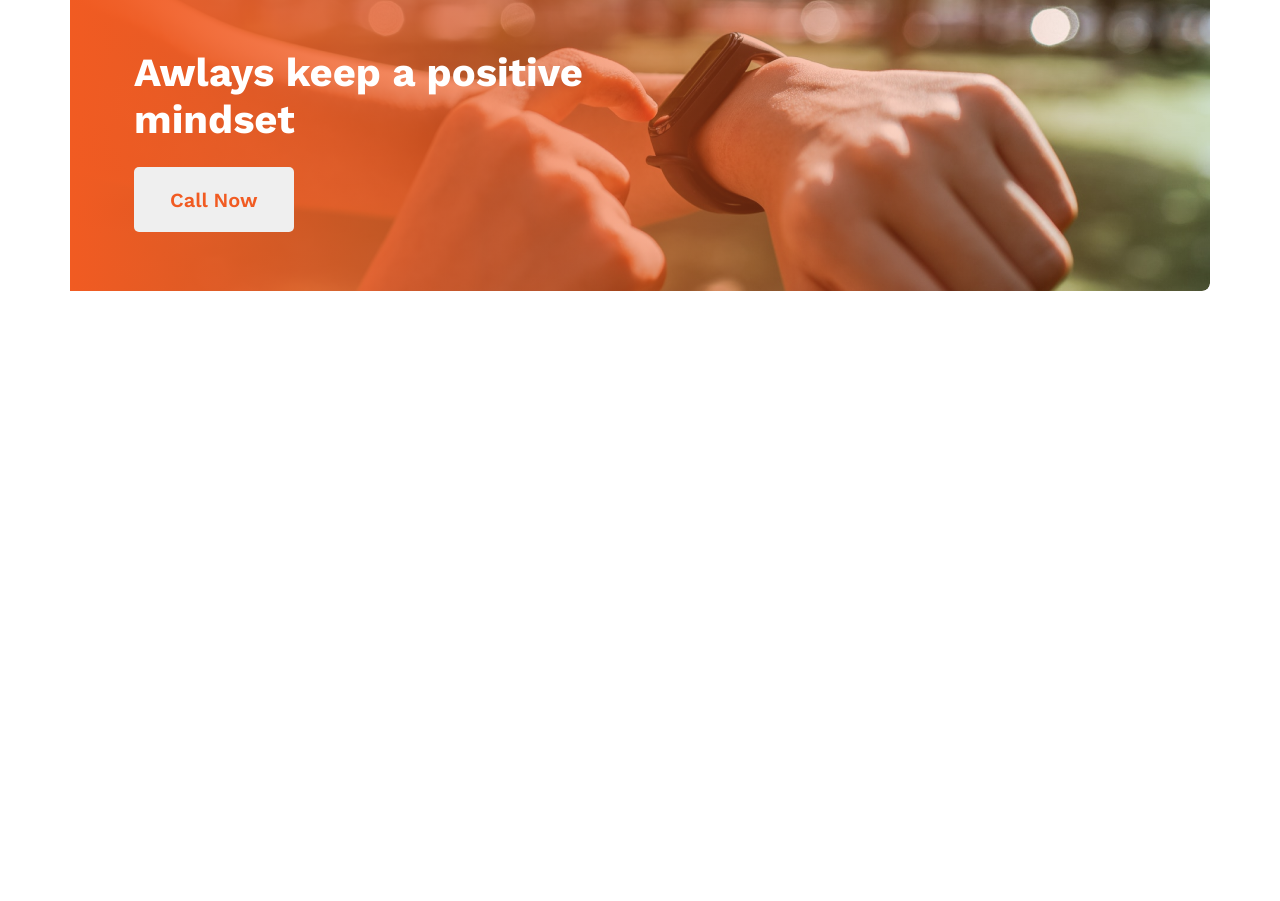
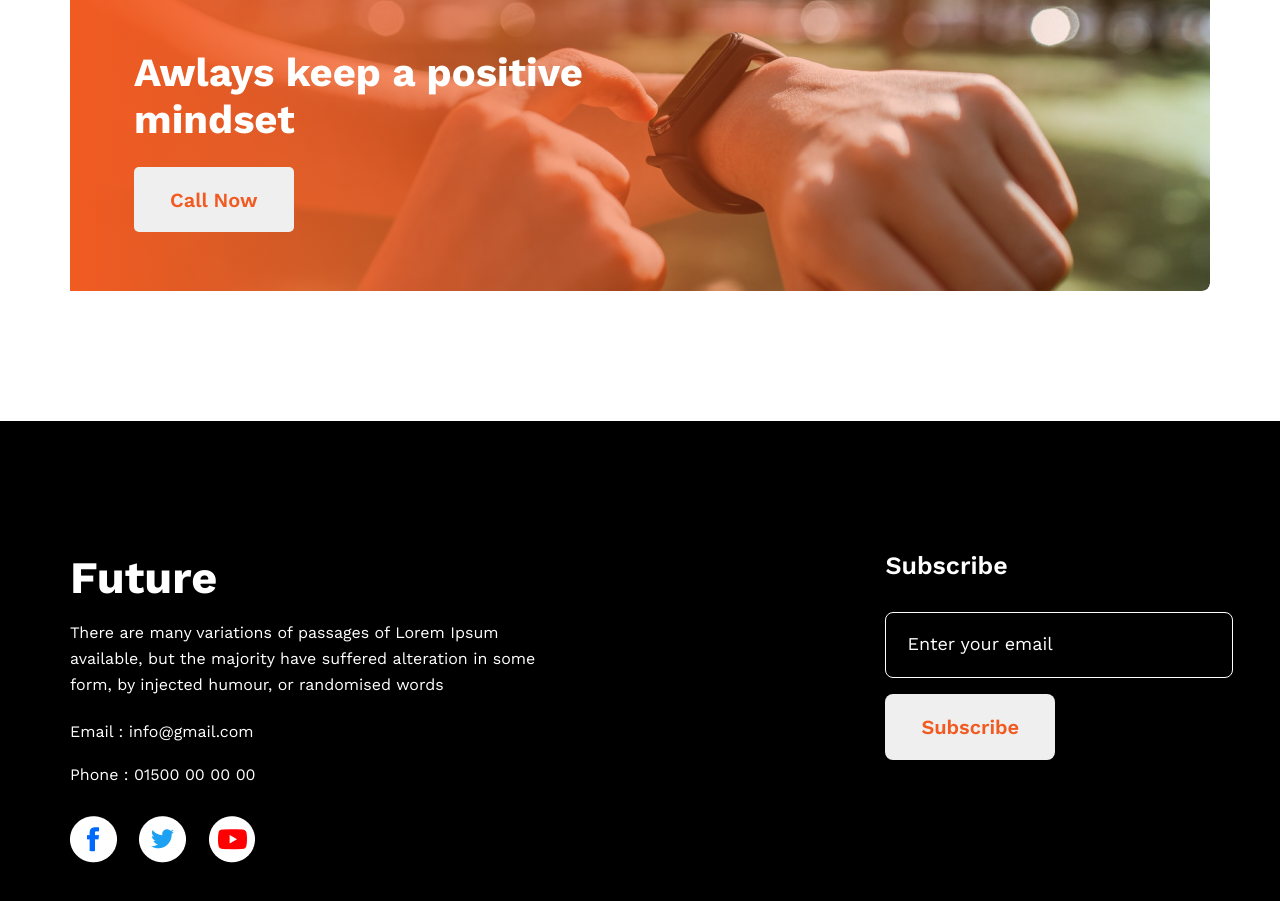
Before and after one commit to hasibulhasan372/new-year-new-hasib, a plain HTML site: page index.html in a window 1280 px wide. Shown: the part 2170-3071 px from the top of the page. Before the commit the page ends 2591 px from the top, so only its background shows below. Drawn offline with nearby package versions, Linux system fonts and the light colour scheme.

Commit message:
footer added & failur icon resize

```diff
--- a/index.html
+++ b/index.html
@@ -54,11 +54,11 @@
                         <h2 class="failur-title">My failures of previous year</h2>
                         <p class="failur-description">Contrary to popular belief, Lorem Ipsum is not simply random text. It has roots in a piece of classical Latin literature from 45 BC, making it over 2000 years old. Richard McClintock. </p>
                             <ul class="failur-list">
-                                <li class="failur-list-reason"><img src="images/icons/check.png" alt="check.png"> Contrary to popular belief, is not simply.</li>
-                                <li class="failur-list-reason"> <img src="images/icons/check.png" alt="check.png"> Contrary to popular belief.</li>
-                                <li class="failur-list-reason"> <img src="images/icons/check.png" alt="check.png"> Contrary to popular , is not simply.</li>
-                                <li class="failur-list-reason"> <img src="images/icons/check.png" alt="check.png"> Contrary to popular belief, is not simply.</li>
-                                <li class="failur-list-reason"> <img src="images/icons/check.png" alt="check.png"> Contrary to popular simply.</li>
+                                <li class="failur-list-reason"><img src="images/icons/check.png" alt="check.png">Contrary to popular belief, is not simply.</li>
+                                <li class="failur-list-reason"> <img src="images/icons/check.png" alt="check.png">Contrary to popular belief.</li>
+                                <li class="failur-list-reason"> <img src="images/icons/check.png" alt="check.png">Contrary to popular , is not simply.</li>
+                                <li class="failur-list-reason"> <img src="images/icons/check.png" alt="check.png">Contrary to popular belief, is not simply.</li>
+                                <li class="failur-list-reason"> <img src="images/icons/check.png" alt="check.png">Contrary to popular simply.</li>
                             </ul>
 
                     </div>
@@ -139,7 +139,36 @@
 
     <!-- Footer Part Start  -->
 
-    <footer></footer>
+    <footer class="footer-part">
+        <div class="container">
+            <div class="footer-part-body">
+
+                    <!-- Future Part start  -->
+                <div class="future-contact">
+                    <h3 class="future-title">Future</h3>
+                    <p class="future-descrption">There are many variations of passages of Lorem Ipsum available, but the majority have suffered alteration in some form, by injected humour, or randomised words</p>
+                    <p class="contact-no">Email : info@gmail.com</p>
+                    <p class="contact-no">Phone : 01500 00 00 00</p>
+                    <div class="scoail-media">
+                        <a href="#" class="social-icon"><img src="images/icons/fb.png" alt="fb.png"></a>
+                        <a href="#" class="social-icon"><img src="images/icons/twitter.png" alt="twitter.png"></a>
+                        <a href="#" class="social-icon"><img src="images/icons/youtube.png" alt=""></a>
+                    </div>
+                </div>
+                    <!-- Future Part End  -->
+
+                    <!-- Subscribe Part Start  -->
+                    <div class="subscribe-part">
+                        <h3 class="sub-title">Subscribe</h3>
+                        <input type="email" name="email" id="email" placeholder="Enter your email">
+                        <button type="submit" class="subscribe-btn">subscribe</button>
+                    </div>
+                    <!-- Subscribe Part End  -->
+
+            </div>
+
+        </div>
+    </footer>
 
     <!-- Footer Part Start  -->
 
--- a/style/style.css
+++ b/style/style.css
@@ -108,6 +108,12 @@
     padding-bottom: 16px;
 
 }
+.failur-list-reason img{
+    width: 16px;
+    height: 11px;
+    filter: invert(59%) sepia(64%) saturate(1728%) hue-rotate(110deg) brightness(107%) contrast(83%);
+    margin-right: 10px;
+}
 .failur-list-reason{
     list-style-type: none;
     padding-bottom: 8px;
@@ -116,10 +122,7 @@
     line-height: 26px;
 
 }
-.failur-list-reason img{
-    width: 10px;
-    filter: invert(59%) sepia(64%) saturate(1728%) hue-rotate(110deg) brightness(107%) contrast(83%);
-}
+
 /* Learning or Failur Style Part End */
 
 /* My Plan Part Style Start  */
@@ -197,3 +200,76 @@
 /* Call Now Part End  */
 
 /* Main Part End  */
+
+/* Footer Part Start  */
+.footer-part{
+    background-color: #000;
+    padding: 130px 0;
+}
+.footer-part-body{
+    display: flex;
+}
+.future-contact{
+    width: 485px;
+}
+.future-title{
+    font-weight: 700;
+    font-size: 45px;
+    line-height: 53px;
+    color: #fff;
+
+}
+.future-descrption{
+    line-height: 26px;
+    color: #fff;
+    padding-top: 16px;
+
+}
+.contact-no{
+    color: #fff;
+    padding-top: 24px;
+}
+.scoail-media{
+    padding-top: 32px;
+}
+.social-icon{
+    margin-right: 17px;
+}
+.subscribe-part{
+    margin-left: 331px;
+    width: 325px;
+}
+.sub-title{
+    font-weight: 600;
+    font-size: 25px;
+    line-height: 30px;
+    color: #fff;
+    padding-bottom: 31px;
+}
+#email{
+    width: 100%;
+    height: 64px;
+    justify-content: center;
+    align-items: center;
+    display: inline-flex;
+    padding-left: 21px;
+    background-color: #000;
+    border: 1px solid #fff;
+    border-radius: 8px;
+    margin-bottom: 16px;
+}
+.subscribe-part input::placeholder{
+    color: #fff;
+    font-size: 18px;
+
+}
+.subscribe-btn{
+    padding: 21px 36px;
+    font-size: 20px;
+    font-weight: 600;
+    color:#F15B22;
+    border: none;
+    border-radius: 8px;
+    text-transform: capitalize;
+}
+/* Footer Part End  */
```
